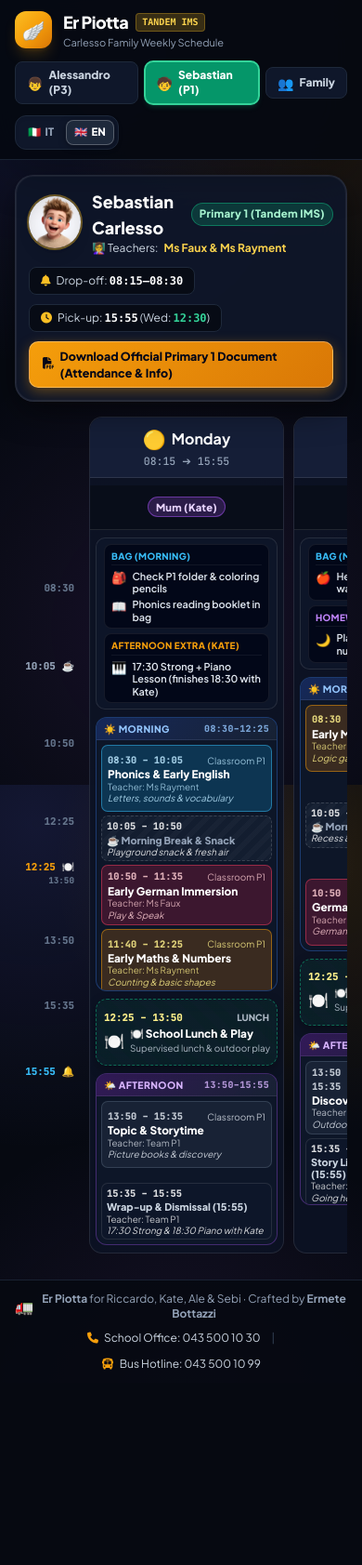
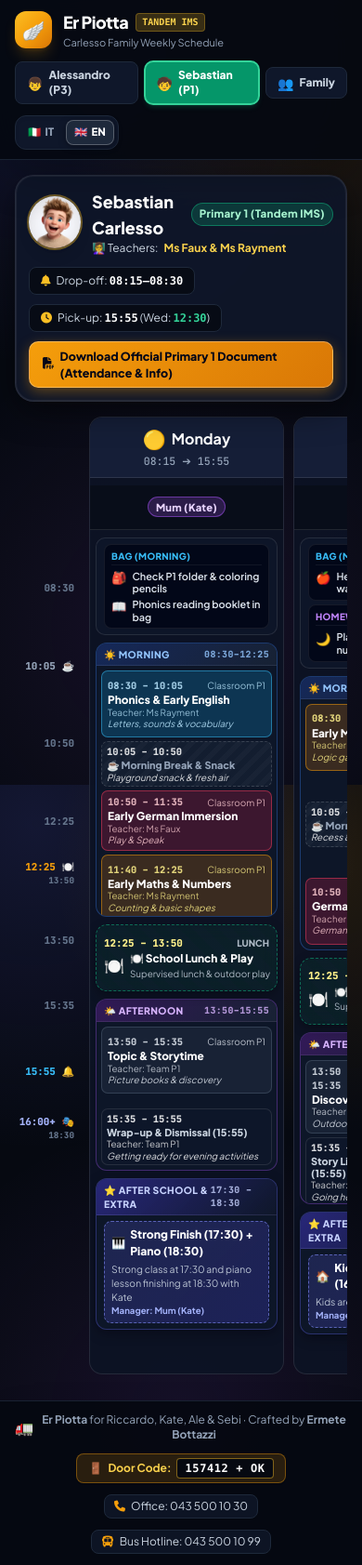
Before and after one commit to palladius/er-piotta, an Astro site: page /er-piotta/sebi in a window 390 px wide. Shown: the whole page at 93% size. Before the commit the page ends 1487 px from the top, so only its background shows below. Built offline with nearby package versions, Linux system fonts and the light colour scheme; Astro itself is replaced by a stand-in of ours.

Commit message:
feat(ui): 5 horizontal rows (checklist, morning, lunch, afternoon, extra-curriculars) + door PIN in footer [hermes-agent: ErmeteBottazzi]

```diff
--- a/src/components/WeeklyMatrixTable.astro
+++ b/src/components/WeeklyMatrixTable.astro
@@ -85,6 +85,12 @@ function groupChecklist(items: ChecklistItem[]) {
         <span class="time-axis-label">15:35</span>
         <span class="time-axis-label" style="color: #38bdf8; font-weight: 900;">15:55 🔔</span>
       </div>
+
+      <!-- Extra-Curricular Marker -->
+      <div style="height: 82px; display: flex; flex-direction: column; justify-content: center;">
+        <span class="time-axis-label" style="color: #a5b4fc; font-weight: 900;">16:00+ 🎭</span>
+        <span class="time-axis-label" style="color: #64748b; font-size: 0.58rem;">18:30</span>
+      </div>
     </div>
 
     <!-- 1-5. Mon to Fri 5 Columns -->
@@ -149,8 +155,8 @@ function groupChecklist(items: ChecklistItem[]) {
             )}
           </div>
 
-          <!-- Aggregated Checklist: 1 Single Card per Category with multiple lines -->
-          <div class="checklist-box">
+          <!-- RIGA 1: ZAINO & COMPITI (Aggregated Single Card per Category) -->
+          <div class="row-checklist-box">
             {groupedChecklist.map((group) => (
               <div class={`checklist-group-card ${group.urgent ? 'checklist-group-urgent' : ''}`}>
                 <div class={`checklist-group-header ${getTagClass(group.type)}`}>
@@ -176,8 +182,8 @@ function groupChecklist(items: ChecklistItem[]) {
             ))}
           </div>
 
-          <!-- 1. RETTANGOLONE MATTINA (08:30 - 12:25) -->
-          <div class="block-morning-container">
+          <!-- RIGA 2: RETTANGOLONE MATTINA (08:30 - 12:25) -->
+          <div class="row-morning-container">
             <div class="block-header block-header-morning">
               <span>
                 <span class="lang-it">☀️ MATTINO</span>
@@ -218,8 +224,8 @@ function groupChecklist(items: ChecklistItem[]) {
             </div>
           </div>
 
-          <!-- 2. RETTANGOLINO PAUSA PRANZO (12:25 - 13:50) TRASPARENZA vs PAPÀ -->
-          <div class={`block-lunch-ribbon ${b.lunch.isSpecial ? 'lunch-home-dad' : 'lunch-school-transparent'}`}>
+          <!-- RIGA 3: RETTANGOLINO PAUSA PRANZO (12:25 - 13:50) TRASPARENZA vs PAPÀ -->
+          <div class={`row-lunch-ribbon ${b.lunch.isSpecial ? 'lunch-home-dad' : 'lunch-school-transparent'}`}>
             <div style="display: flex; align-items: center; justify-content: space-between; margin-bottom: 2px;">
               <span style="font-family: 'JetBrains Mono', monospace; font-size: 0.68rem; font-weight: 800; color: #fef08a;">
                 {b.lunch.time}
@@ -255,8 +261,8 @@ function groupChecklist(items: ChecklistItem[]) {
             </div>
           </div>
 
-          <!-- 3. RETTANGOLONE POMERIGGIO (13:50 - 15:55) -->
-          <div class="block-afternoon-container">
+          <!-- RIGA 4: RETTANGOLONE POMERIGGIO (13:50 - 15:55) -->
+          <div class="row-afternoon-container">
             <div class="block-header block-header-afternoon">
               <span>
                 <span class="lang-it">🌤️ POMERIGGIO</span>
@@ -308,6 +314,41 @@ function groupChecklist(items: ChecklistItem[]) {
             </div>
           </div>
 
+          <!-- RIGA 5: EXTRA-CURRICULARI & DOPO SCUOLA (16:00+) -->
+          <div class="row-extra-container">
+            <div class="block-header block-header-extra">
+              <span>
+                <span class="lang-it">⭐ DOPO SCUOLA & EXTRA</span>
+                <span class="lang-en">⭐ AFTER SCHOOL & EXTRA</span>
+              </span>
+              <span style="font-family: 'JetBrains Mono', monospace; font-size: 0.62rem; opacity: 0.8;">{b.extra.time}</span>
+            </div>
+
+            <div class="extra-card-content">
+              <div class={b.extra.hasActivity ? 'extra-has-activity' : 'extra-relax'}>
+                <div style="display: flex; align-items: center; justify-content: space-between; gap: 4px;">
+                  <span style="font-size: 0.76rem; font-weight: 800; color: #ffffff; display: flex; align-items: center; gap: 5px;">
+                    <span>{b.extra.icon}</span>
+                    <span>
+                      <span class="lang-it">{b.extra.titleIt}</span>
+                      <span class="lang-en">{b.extra.titleEn}</span>
+                    </span>
+                  </span>
+                </div>
+
+                <div style="font-size: 0.65rem; color: #cbd5e1; opacity: 0.9; margin-top: 2px;">
+                  <span class="lang-it">{b.extra.notesIt}</span>
+                  <span class="lang-en">{b.extra.notesEn}</span>
+                </div>
+
+                <div style="font-size: 0.6rem; color: #a5b4fc; font-weight: 700; margin-top: 1px;">
+                  <span class="lang-it">Gestione: {b.extra.managedByIt}</span>
+                  <span class="lang-en">Manager: {b.extra.managedByEn}</span>
+                </div>
+              </div>
+            </div>
+          </div>
+
         </div>
       );
     })}
--- a/src/data/schoolData.ts
+++ b/src/data/schoolData.ts
@@ -34,10 +34,24 @@ export interface ChecklistItem {
   urgent?: boolean;
 }
 
+export interface ExtraActivity {
+  time: string;
+  icon: string;
+  titleIt: string;
+  titleEn: string;
+  managedByIt: string;
+  managedByEn: string;
+  notesIt?: string;
+  notesEn?: string;
+  location?: string;
+  hasActivity: boolean;
+}
+
 export interface DayScheduleBlocks {
   morning: TimeSlot[];
   lunch: TimeSlot;
   afternoon: TimeSlot[];
+  extra: ExtraActivity;
 }
 
 export interface DaySchedule {
@@ -184,7 +198,18 @@ export const ALESSANDRO_DATA: ChildData = {
         afternoon: [
           { time: '13:50 – 15:35', type: 'lesson', subjectIt: 'French (Doppia ora)', subjectEn: 'French (Double period)', teacher: 'Mme Conde', location: 'Lang Lab', notesIt: 'Les Loustics', notesEn: 'Les Loustics program' },
           { time: '15:35 – 15:55', type: 'dismissal', subjectIt: 'Homework Period & Uscita (15:55)', subjectEn: 'Homework Period & Dismissal (15:55)', teacher: 'M. Biehl', notesIt: 'Compiti del giorno in tedesco', notesEn: 'Daily homework in German' }
-        ]
+        ],
+        extra: {
+          time: '17:30',
+          icon: '🏃',
+          titleIt: 'Rientro con Mamma',
+          titleEn: 'Evening with Mum',
+          managedByIt: 'Mamma (Kate)',
+          managedByEn: 'Mum (Kate)',
+          notesIt: 'Rientro a casa serale con Kate',
+          notesEn: 'Evening home routine with Kate',
+          hasActivity: false
+        }
       }
     },
     tuesday: {
@@ -235,7 +260,18 @@ export const ALESSANDRO_DATA: ChildData = {
         afternoon: [
           { time: '13:50 – 15:35', type: 'lesson', subjectIt: 'Enquiry (DE/EN)', subjectEn: 'Enquiry (DE/EN)', teacher: 'Biehl / Keates', location: 'Classroom P3', notesIt: 'Scienze, Energy & Zurich City', notesEn: 'Science, Energy & Zurich City' },
           { time: '15:35 – 15:55', type: 'dismissal', subjectIt: 'Homework Period & Uscita (15:55)', subjectEn: 'Homework Period & Dismissal (15:55)', teacher: 'M. Biehl', notesIt: 'Studio guidato', notesEn: 'Guided study' }
-        ]
+        ],
+        extra: {
+          time: '16:30',
+          icon: '🏠',
+          titleIt: 'Rientro autonomo a casa (16:30)',
+          titleEn: 'Kids come home (16:30)',
+          managedByIt: 'Mamma a casa',
+          managedByEn: 'Kate home to manage',
+          notesIt: 'I bimbi tornano a casa verso le 16:30',
+          notesEn: 'Kids arrive home around 16:30',
+          hasActivity: true
+        }
       }
     },
     wednesday: {
@@ -307,10 +343,22 @@ export const ALESSANDRO_DATA: ChildData = {
             avatarImg: '/avatars/avatar_silvana.png',
             subjectIt: '🏠 Pomeriggio con Silvana',
             subjectEn: '🏠 Afternoon with Silvana',
-            notesIt: '16:10–17:25: Ale Drama Club (Simply Theatre Studios Zurigo)',
-            notesEn: '16:10–17:25: Ale Drama Club (Simply Theatre Studios Zurich)'
+            notesIt: 'Pomeriggio tranquillo e compiti con Tata Silvana',
+            notesEn: 'Afternoon homework & play with Silvana'
           }
-        ]
+        ],
+        extra: {
+          time: '16:10 – 17:25',
+          icon: '🎭',
+          titleIt: 'Ale Drama Club (16:10–17:25)',
+          titleEn: 'Ale Drama Club (16:10–17:25)',
+          location: 'Simply Theatre Studios Zurigo',
+          managedByIt: 'Silvana / Papà',
+          managedByEn: 'Silvana / Dad',
+          notesIt: 'Corso di recitazione e teatro in inglese a Zurigo',
+          notesEn: 'English theatre & drama acting studio in Zurich',
+          hasActivity: true
+        }
       }
     },
     thursday: {
@@ -374,7 +422,18 @@ export const ALESSANDRO_DATA: ChildData = {
         afternoon: [
           { time: '13:50 – 15:35', type: 'lesson', subjectIt: 'Enquiry & Music (EN)', subjectEn: 'Enquiry & Music (EN)', teacher: 'D. Keates', location: 'Classroom P3', notesIt: 'Progetti pratici in inglese', notesEn: 'Hands-on projects in English' },
           { time: '15:35 – 15:55', type: 'dismissal', subjectIt: 'Homework Period (EN) & Uscita (15:55)', subjectEn: 'Homework Period (EN) & Dismissal (15:55)', teacher: 'D. Keates', notesIt: 'Grammar & spelling check', notesEn: 'Grammar & spelling check' }
-        ]
+        ],
+        extra: {
+          time: '18:30',
+          icon: '🏫',
+          titleIt: 'Ritiro Tandem ore 18:30',
+          titleEn: 'Tandem Collect at 18:30',
+          managedByIt: 'Papà (Riccardo)',
+          managedByEn: 'Dad (Riccardo)',
+          notesIt: 'Papà ritira i bimbi al Tandem alle 18:30',
+          notesEn: 'Dad collects kids from Tandem at 18:30',
+          hasActivity: true
+        }
       }
     },
     friday: {
@@ -438,7 +497,18 @@ export const ALESSANDRO_DATA: ChildData = {
         afternoon: [
           { time: '13:50 – 15:35', type: 'lesson', subjectIt: 'ART (Tessile & Cucito)', subjectEn: 'ART (Textile & Sewing)', teacher: 'Mrs Schmid', location: 'Art Studio', notesIt: '🎨 Paint shirt obbligatoria', notesEn: '🎨 Paint shirt required' },
           { time: '15:35 – 15:55', type: 'dismissal', subjectIt: 'Consegna Wochenplan & Uscita (15:55)', subjectEn: 'Hand in Wochenplan & Dismissal (15:55)', teacher: 'M. Biehl', notesIt: '⏰ Verifica finale schede di matematica', notesEn: '⏰ Final check and submission of math sheets' }
-        ]
+        ],
+        extra: {
+          time: '16:00',
+          icon: '🎉',
+          titleIt: 'Inizio Weekend!',
+          titleEn: 'Weekend Start!',
+          managedByIt: 'Famiglia',
+          managedByEn: 'Family',
+          notesIt: 'Relax e tempo libero in famiglia',
+          notesEn: 'Relax and weekend family time',
+          hasActivity: false
+        }
       }
     }
   }
@@ -487,16 +557,6 @@ export const SEBASTIAN_DATA: ChildData = {
           target: 'parent',
           textIt: 'Libretto di lettura fonetica nello zaino',
           textEn: 'Phonics reading booklet in bag'
-        },
-        {
-          type: 'deadline',
-          when: 'in_class',
-          icon: '🎹',
-          categoryLabelIt: 'Extra Pomeriggio (Kate)',
-          categoryLabelEn: 'Afternoon Extra (Kate)',
-          target: 'child',
-          textIt: '17:30 Corso Strong + Lezione di Pianoforte (finisce 18:30 con Kate)',
-          textEn: '17:30 Strong + Piano Lesson (finishes 18:30 with Kate)'
         }
       ],
       blocks: {
@@ -516,8 +576,19 @@ export const SEBASTIAN_DATA: ChildData = {
         },
         afternoon: [
           { time: '13:50 – 15:35', type: 'lesson', subjectIt: 'Topic & Storytime', subjectEn: 'Topic & Storytime', teacher: 'Team P1', location: 'Classroom P1', notesIt: 'Racconti illustrati & scoperta', notesEn: 'Picture books & discovery' },
-          { time: '15:35 – 15:55', type: 'dismissal', subjectIt: 'Wrap-up & Uscita (15:55)', subjectEn: 'Wrap-up & Dismissal (15:55)', teacher: 'Team P1', notesIt: '17:30 Strong & 18:30 Piano con Kate', notesEn: '17:30 Strong & 18:30 Piano with Kate' }
-        ]
+          { time: '15:35 – 15:55', type: 'dismissal', subjectIt: 'Wrap-up & Uscita (15:55)', subjectEn: 'Wrap-up & Dismissal (15:55)', teacher: 'Team P1', notesIt: 'Preparazione per le attività serali', notesEn: 'Getting ready for evening activities' }
+        ],
+        extra: {
+          time: '17:30 – 18:30',
+          icon: '🎹',
+          titleIt: 'Corso Strong (17:30) + Pianoforte (18:30)',
+          titleEn: 'Strong Finish (17:30) + Piano (18:30)',
+          managedByIt: 'Mamma (Kate)',
+          managedByEn: 'Mum (Kate)',
+          notesIt: 'Corso Strong alle 17:30 e poi lezione di pianoforte fino alle 18:30 con Kate',
+          notesEn: 'Strong class at 17:30 and piano lesson finishing at 18:30 with Kate',
+          hasActivity: true
+        }
       }
     },
     tuesday: {
@@ -568,7 +639,18 @@ export const SEBASTIAN_DATA: ChildData = {
         afternoon: [
           { time: '13:50 – 15:35', type: 'lesson', subjectIt: 'Discovery & Nature', subjectEn: 'Discovery & Nature', teacher: 'Team P1', location: 'Classroom / Garden', notesIt: 'Esplorazione all aperto', notesEn: 'Outdoor nature exploration' },
           { time: '15:35 – 15:55', type: 'dismissal', subjectIt: 'Story Listening & Uscita (15:55)', subjectEn: 'Story Listening & Dismissal (15:55)', teacher: 'Ms Rayment', notesIt: 'Rientro a casa', notesEn: 'Going home' }
-        ]
+        ],
+        extra: {
+          time: '16:30',
+          icon: '🏠',
+          titleIt: 'Rientro a casa (16:30)',
+          titleEn: 'Kids come home (16:30)',
+          managedByIt: 'Mamma a casa',
+          managedByEn: 'Kate home to manage',
+          notesIt: 'I bimbi sono a casa alle 16:30',
+          notesEn: 'Kids are home by 16:30',
+          hasActivity: true
+        }
       }
     },
     wednesday: {
@@ -628,12 +710,23 @@ export const SEBASTIAN_DATA: ChildData = {
             type: 'afternoon_home',
             isSpecial: true,
             avatarImg: '/avatars/avatar_silvana.png',
-            subjectIt: '🏠 Pomeriggio a Casa con Silvana',
+            subjectIt: '🏠 Pomeriggio a Casa con Silvana & Giochi',
             subjectEn: '🏠 Afternoon at Home with Silvana',
             notesIt: 'Pomeriggio tranquillo e giochi educativi a casa',
             notesEn: 'Afternoon play & activities with Silvana'
           }
-        ]
+        ],
+        extra: {
+          time: '16:00',
+          icon: '🎨',
+          titleIt: 'Pomeriggio Giochi con Silvana & Ale',
+          titleEn: 'Playtime at home with Silvana & Ale',
+          managedByIt: 'Silvana',
+          managedByEn: 'Silvana',
+          notesIt: 'Disegno, puzzle e storie a casa',
+          notesEn: 'Drawing, puzzles and stories at home',
+          hasActivity: true
+        }
       }
     },
     thursday: {
@@ -686,7 +779,18 @@ export const SEBASTIAN_DATA: ChildData = {
         afternoon: [
           { time: '13:50 – 15:35', type: 'lesson', subjectIt: 'Arts & Craft', subjectEn: 'Arts & Crafts', teacher: 'Team P1', location: 'Art Corner', notesIt: 'Disegno e manipolazione', notesEn: 'Drawing & tactile crafts' },
           { time: '15:35 – 15:55', type: 'dismissal', subjectIt: 'Daily Review & Uscita (15:55)', subjectEn: 'Daily Review & Dismissal (15:55)', teacher: 'Team P1', notesIt: 'Chiusura giornata', notesEn: 'End of day reflection' }
-        ]
+        ],
+        extra: {
+          time: '18:30',
+          icon: '🏫',
+          titleIt: 'Ritiro Tandem ore 18:30',
+          titleEn: 'Tandem Collect at 18:30',
+          managedByIt: 'Papà (Riccardo)',
+          managedByEn: 'Dad (Riccardo)',
+          notesIt: 'Papà ritira i bimbi al Tandem alle 18:30',
+          notesEn: 'Dad collects kids from Tandem at 18:30',
+          hasActivity: true
+        }
       }
     },
     friday: {
@@ -727,8 +831,8 @@ export const SEBASTIAN_DATA: ChildData = {
           categoryLabelIt: 'Weekend',
           categoryLabelEn: 'Weekend',
           target: 'parent',
-          textIt: 'Svuotare e ripulire zainetto per il weekend! (Sabato Cavallo!)',
-          textEn: 'Empty backpack for weekend! (Saturday Horse Riding!)'
+          textIt: 'Svuotare e ripulire zainetto per il weekend!',
+          textEn: 'Empty backpack for weekend!'
         }
       ],
       blocks: {
@@ -748,8 +852,19 @@ export const SEBASTIAN_DATA: ChildData = {
         },
         afternoon: [
           { time: '13:50 – 15:35', type: 'lesson', subjectIt: 'Free Play & Construction', subjectEn: 'Free Play & Construction', teacher: 'Team P1', location: 'Play Area', notesIt: 'Costruzioni e creatività', notesEn: 'Building blocks & creativity' },
-          { time: '15:35 – 15:55', type: 'dismissal', subjectIt: 'Weekend Circle & Uscita (15:55)', subjectEn: 'Weekend Circle & Dismissal (15:55)', teacher: 'Team P1', notesIt: 'Sabato pomeriggio: 🐴 Cavallo / Horse riding!', notesEn: 'Saturday afternoon: 🐴 Horse riding!' }
-        ]
+          { time: '15:35 – 15:55', type: 'dismissal', subjectIt: 'Weekend Circle & Uscita (15:55)', subjectEn: 'Weekend Circle & Dismissal (15:55)', teacher: 'Team P1', notesIt: 'Preparazione per il weekend', notesEn: 'Getting ready for weekend' }
+        ],
+        extra: {
+          time: 'Sabato Pom',
+          icon: '🐴',
+          titleIt: 'SABATO: Cavallo (Equitazione)',
+          titleEn: 'SATURDAY: Horse Riding',
+          managedByIt: 'Famiglia',
+          managedByEn: 'Family',
+          notesIt: 'Lezione di equitazione / cavallo al sabato pomeriggio!',
+          notesEn: 'Saturday afternoon horse riding lesson!',
+          hasActivity: true
+        }
       }
     }
   }
--- a/src/layouts/Layout.astro
+++ b/src/layouts/Layout.astro
@@ -111,9 +111,11 @@ const baseUrl = import.meta.env.BASE_URL.replace(/\/$/, '');
     <slot />
   </main>
 
-  <!-- Sticky Emergency & Contacts Footer -->
-  <footer class="bg-slate-950/90 border-t border-slate-800/80 mt-auto py-3 text-xs text-slate-400">
-    <div class="max-w-[1440px] mx-auto px-4 flex flex-col md:flex-row items-center justify-between gap-2.5 text-center md:text-left">
+  <!-- Sticky Emergency, Door Code & Contacts Footer -->
+  <footer class="bg-slate-950/95 border-t border-slate-800/80 mt-auto py-3 text-xs text-slate-400 shadow-2xl">
+    <div class="max-w-[1440px] mx-auto px-4 flex flex-col md:flex-row items-center justify-between gap-3 text-center md:text-left">
+
+      <!-- Creator Signature -->
       <div class="flex items-center space-x-2">
         <span class="text-amber-400 text-base">🚛</span>
         <span>
@@ -122,16 +124,32 @@ const baseUrl = import.meta.env.BASE_URL.replace(/\/$/, '');
           <span class="lang-en">for Riccardo, Kate, Ale & Sebi · Crafted by <strong>Ermete Bottazzi</strong></span>
         </span>
       </div>
+
+      <!-- Essential Quick Access Badges (Door Code & Phones) -->
       <div class="flex flex-wrap items-center justify-center gap-3">
-        <a href="tel:0435001030" class="text-slate-300 hover:text-amber-400 flex items-center gap-1.5 no-underline transition">
+
+        <!-- Door Keypad Code -->
+        <div class="bg-amber-500/15 border border-amber-500/40 text-amber-300 px-3 py-1 rounded-lg flex items-center gap-1.5 font-bold shadow-sm">
+          <span>🚪</span>
+          <span class="lang-it">Codice Porta:</span>
+          <span class="lang-en">Door Code:</span>
+          <code class="bg-slate-950 text-white px-2 py-0.5 rounded border border-amber-400/50 font-mono tracking-wider font-extrabold text-xs">157412 + OK</code>
+        </div>
+
+        <!-- School Office Phone -->
+        <a href="tel:0435001030" class="text-slate-300 hover:text-amber-400 flex items-center gap-1.5 no-underline transition bg-slate-900/80 px-2.5 py-1 rounded-lg border border-slate-800">
           <i class="fa-solid fa-phone text-amber-500"></i>
           <span class="lang-it">Segreteria: 043 500 10 30</span>
-          <span class="lang-en">School Office: 043 500 10 30</span>
+          <span class="lang-en">Office: 043 500 10 30</span>
         </a>
-        <span class="text-slate-700">|</span>
-        <a href="tel:0435001099" class="text-slate-300 hover:text-amber-400 flex items-center gap-1.5 no-underline transition">
-          <i class="fa-solid fa-bus text-amber-500"></i> Bus Hotline: 043 500 10 99
+
+        <!-- Bus Hotline -->
+        <a href="tel:0435001099" class="text-slate-300 hover:text-amber-400 flex items-center gap-1.5 no-underline transition bg-slate-900/80 px-2.5 py-1 rounded-lg border border-slate-800">
+          <i class="fa-solid fa-bus text-amber-500"></i>
+          <span class="lang-it">Bus Hotline: 043 500 10 99</span>
+          <span class="lang-en">Bus Hotline: 043 500 10 99</span>
         </a>
+
       </div>
     </div>
   </footer>
--- a/src/styles/global.css
+++ b/src/styles/global.css
@@ -1,4 +1,4 @@
-/* Er Piotta - Calendar Timetable Grid System */
+/* Er Piotta - 5-Row Complete Calendar Timetable Matrix */
 @import url('https://fonts.googleapis.com/css2?family=Plus+Jakarta+Sans:wght@400;500;600;700;800;900&family=JetBrains+Mono:wght@500;700;800&display=swap');
 
 :root {
@@ -181,8 +181,12 @@ html[data-lang="en"] .lang-en-flex {
   justify-content: center;
 }
 
-/* Aggregated Checklist Container */
-.checklist-box {
+/* ============================================================
+   5 EXPLICIT HORIZONTAL ROWS
+   ============================================================ */
+
+/* RIGA 1: ZAINO & COMPITI (Aggregated Single Card) */
+.row-checklist-box {
   padding: 6px 8px;
   margin: 0 6px;
   background: rgba(15, 23, 42, 0.85);
@@ -190,11 +194,10 @@ html[data-lang="en"] .lang-en-flex {
   border-radius: 10px;
   display: flex;
   flex-direction: column;
-  gap: 5px;
+  gap: 4px;
   min-height: 95px;
 }
 
-/* Grouped Checklist Card */
 .checklist-group-card {
   display: flex;
   flex-direction: column;
@@ -258,12 +261,8 @@ html[data-lang="en"] .lang-en-flex {
   font-weight: 700 !important;
 }
 
-/* ============================================================
-   3 SECTIONS (MATTINO, PRANZO TRASPARENZA, POMERIGGIO)
-   ============================================================ */
-
-/* 1. RETTANGOLONE MATTINA */
-.block-morning-container {
+/* RIGA 2: RETTANGOLONE MATTINA (08:30 - 12:25) */
+.row-morning-container {
   margin: 0 6px;
   border-radius: 12px;
   border: 1px solid rgba(59, 130, 246, 0.35);
@@ -296,6 +295,11 @@ html[data-lang="en"] .lang-en-flex {
   color: #d8b4fe;
 }
 
+.block-header-extra {
+  background: linear-gradient(135deg, rgba(67, 56, 202, 0.5), rgba(15, 23, 42, 0.8));
+  color: #c7d2fe;
+}
+
 .slots-inner-morning {
   padding: 5px;
   display: flex;
@@ -305,8 +309,8 @@ html[data-lang="en"] .lang-en-flex {
   justify-content: space-between;
 }
 
-/* 2. RETTANGOLINO PAUSA PRANZO COSTANTE (CON TRASPARENZA / STRIPES) */
-.block-lunch-ribbon {
+/* RIGA 3: RETTANGOLINO PAUSA PRANZO COSTANTE (12:25 - 13:50) */
+.row-lunch-ribbon {
   margin: 0 6px;
   border-radius: 12px;
   padding: 6px 8px;
@@ -317,7 +321,6 @@ html[data-lang="en"] .lang-en-flex {
   box-shadow: 0 4px 12px rgba(0, 0, 0, 0.3);
 }
 
-/* School Lunch with Transparency / Diagonal Hatching */
 .lunch-school-transparent {
   background: repeating-linear-gradient(
     45deg,
@@ -330,15 +333,14 @@ html[data-lang="en"] .lang-en-flex {
   backdrop-filter: blur(8px);
 }
 
-/* Wednesday Home Lunch with Dad */
 .lunch-home-dad {
   background: linear-gradient(135deg, rgba(245, 158, 11, 0.3), rgba(217, 119, 6, 0.45));
   border: 1.5px solid rgba(245, 158, 11, 0.85);
   box-shadow: 0 0 16px rgba(245, 158, 11, 0.3);
 }
 
-/* 3. RETTANGOLONE POMERIGGIO */
-.block-afternoon-container {
+/* RIGA 4: RETTANGOLONE POMERIGGIO (13:50 - 15:55) */
+.row-afternoon-container {
   margin: 0 6px;
   border-radius: 12px;
   border: 1px solid rgba(168, 85, 247, 0.35);
@@ -356,6 +358,42 @@ html[data-lang="en"] .lang-en-flex {
   gap: 4px;
   flex: 1;
   justify-content: space-between;
+}
+
+/* RIGA 5: RETTANGOLO EXTRA-CURRICULARI & DOPO SCUOLA (16:00+) */
+.row-extra-container {
+  margin: 0 6px;
+  border-radius: 12px;
+  border: 1px solid rgba(99, 102, 241, 0.35);
+  background: rgba(15, 23, 42, 0.92);
+  display: flex;
+  flex-direction: column;
+  overflow: hidden;
+  min-height: 82px;
+  box-shadow: 0 4px 14px rgba(0, 0, 0, 0.3);
+}
+
+.extra-card-content {
+  padding: 6px 8px;
+  display: flex;
+  flex-direction: column;
+  gap: 2px;
+  flex: 1;
+  justify-content: center;
+}
+
+.extra-has-activity {
+  background: linear-gradient(135deg, rgba(99, 102, 241, 0.2), rgba(79, 70, 229, 0.25));
+  border: 1px dashed rgba(129, 140, 248, 0.6);
+  border-radius: 8px;
+  padding: 5px 7px;
+}
+
+.extra-relax {
+  background: rgba(30, 41, 59, 0.3);
+  border: 1px dashed rgba(255, 255, 255, 0.1);
+  border-radius: 8px;
+  padding: 5px 7px;
 }
 
 /* Slot Card with Proportional Heights */
```
